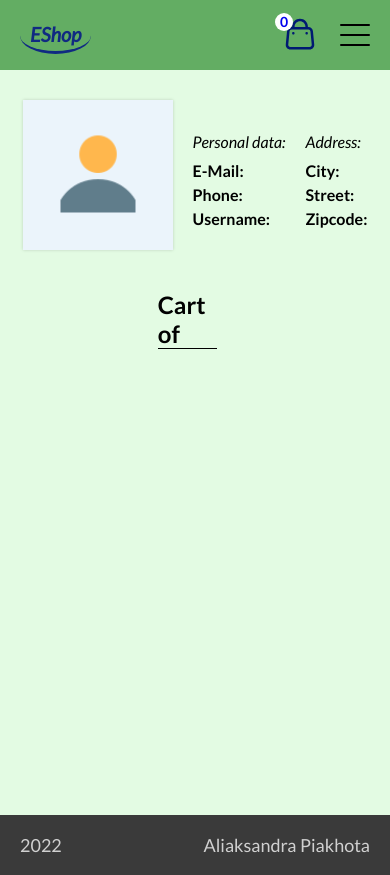
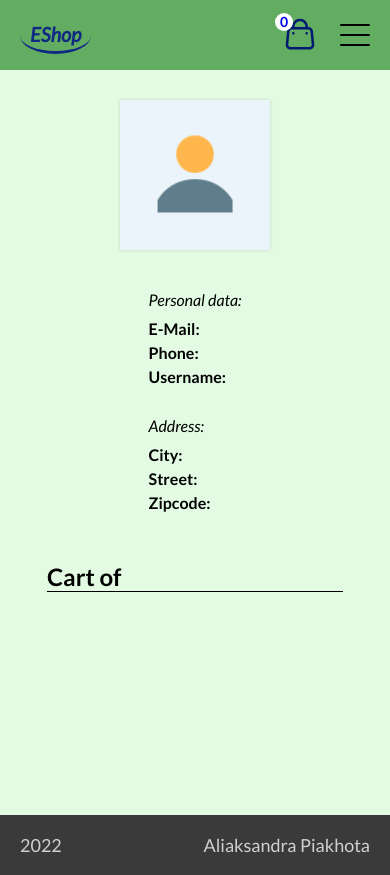
Before and after one commit to takeAmoment/online-shop, a React (Create React App) app in the folder online-shop/: page /users/1 in a window 390 px wide. Built offline with nearby package versions, Linux system fonts and the light colour scheme.

Commit message:
feat: add media queris for UserPage

```diff
--- a/online-shop/src/components/UserCart/UserCart.css
+++ b/online-shop/src/components/UserCart/UserCart.css
@@ -1,7 +1,17 @@
+.cart__block {
+    display: flex;
+    flex-direction: column;
+    align-items: center;
+}
 .cart__element {
     display: flex;
     flex-direction: column;
     gap: 1rem;
+}
+@media (max-width: 400px) {
+    .cart__element{
+        align-items: center;
+    }
 }
 .date {
     font-size: 1.6rem;
--- a/online-shop/src/components/UserCart/UserCart.tsx
+++ b/online-shop/src/components/UserCart/UserCart.tsx
@@ -5,7 +5,7 @@ import "./UserCart.css";
 
 const UserCart: FC<UserCartProps> = ({ cartElement }) => {
   return (
-    <div>
+    <div className="cart__block">
       <h4 className="date">{cartElement.date}</h4>
       <ul className="cart__element">
         {cartElement &&
--- a/online-shop/src/pages/UserPage/UserPage.css
+++ b/online-shop/src/pages/UserPage/UserPage.css
@@ -13,10 +13,20 @@
     align-items: center;
     gap: 2rem;
 }
+@media (max-width: 650px) {
+    .user__information {
+        flex-direction: column;
+    }
+}
 .block__columns {
     display: flex;
     flex-direction: row;
     gap: 2rem;
+}
+@media (max-width: 450px) {
+    .block__columns  {
+        flex-direction: column;
+    }
 }
 .information__image {
     width: 15rem;
@@ -34,10 +44,19 @@
     align-items: center;
     gap: 1rem;
 }
+.user__cart {
+    width: 100%;
+    display: flex;
+    flex-direction: column;
+    align-items: center;
+    justify-content: center;
+}
 .cart__products {
     margin-top: 3rem;
     display: flex;
     flex-direction: column;
+    align-items: center;
+    justify-content: center;
     gap: 2rem;
     margin-bottom: 3rem;
 }
```
